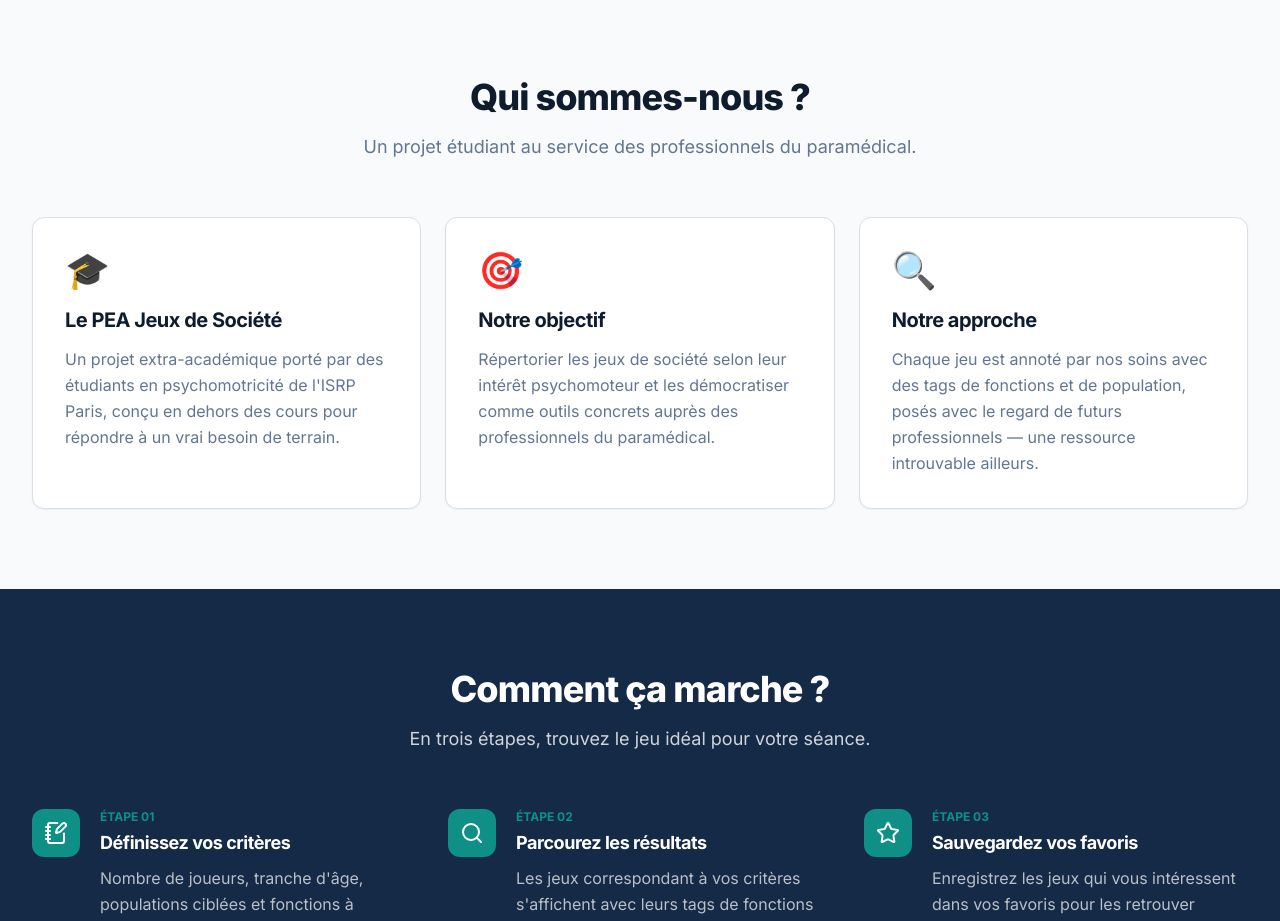
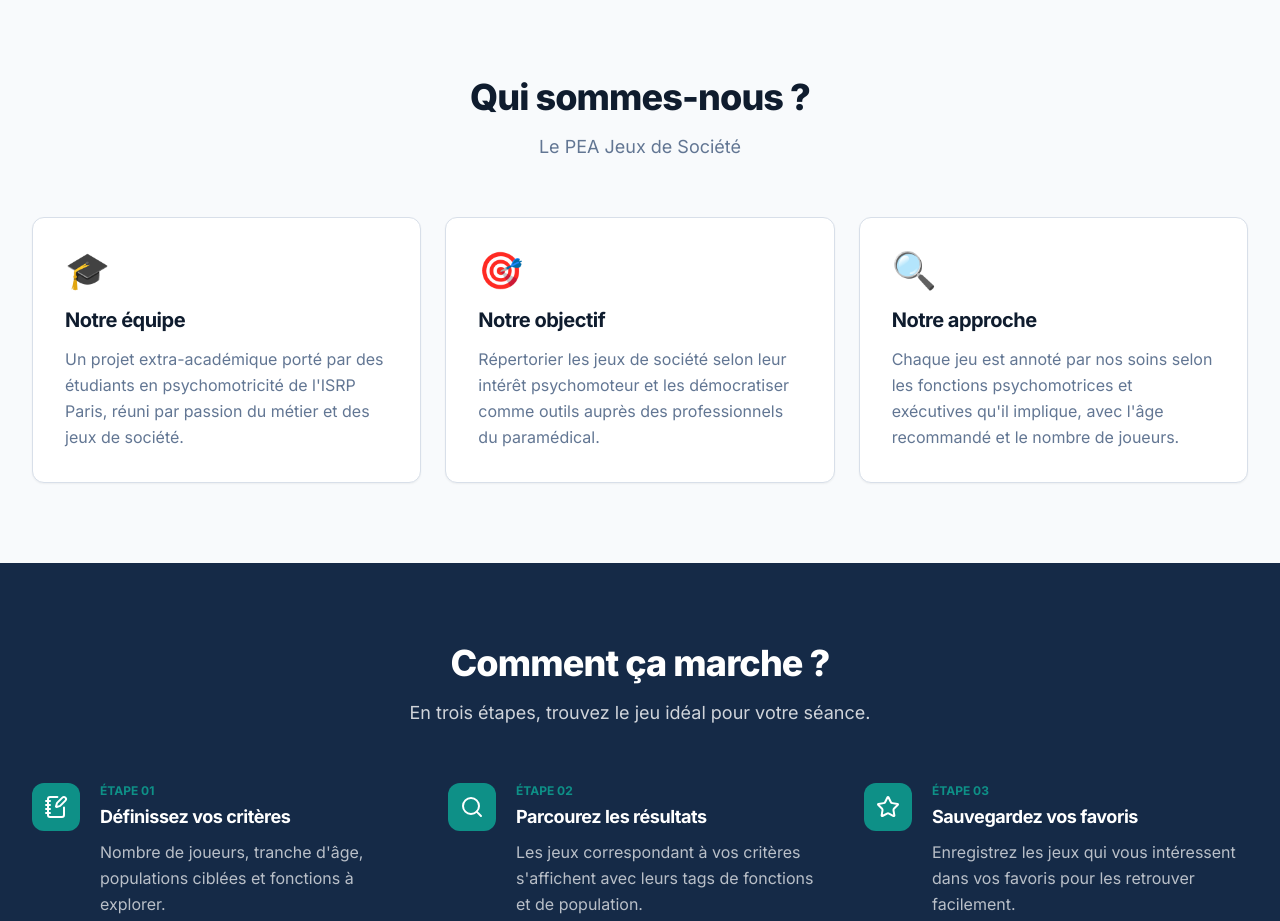
Before and after one commit to DylanMichot/gamechanger, a Next.js app: page / in a window 1280 px wide. Shown: the part 780-1701 px from the top of the page. Built offline with nearby package versions, Linux system fonts and the light colour scheme.

Commit message:
blabla landing page

```diff
--- a/src/app/page.tsx
+++ b/src/app/page.tsx
@@ -63,7 +63,7 @@ export default function HomePage() {
             Qui sommes-nous ?
           </h2>
           <p className="text-muted-foreground text-lg max-w-2xl mx-auto">
-            Un projet étudiant au service des professionnels du paramédical.
+            Le PEA Jeux de Société
           </p>
         </div>
 
@@ -71,21 +71,21 @@ export default function HomePage() {
           {[
             {
               icon: '🎓',
-              title: 'Le PEA Jeux de Société',
+              title: 'Notre équipe',
               description:
-                'Un projet extra-académique porté par des étudiants en psychomotricité de l\'ISRP Paris, conçu en dehors des cours pour répondre à un vrai besoin de terrain.',
+                'Un projet extra-académique porté par des étudiants en psychomotricité de l\'ISRP Paris, réuni par passion du métier et des jeux de société.',
             },
             {
               icon: '🎯',
               title: 'Notre objectif',
               description:
-                'Répertorier les jeux de société selon leur intérêt psychomoteur et les démocratiser comme outils concrets auprès des professionnels du paramédical.',
+                'Répertorier les jeux de société selon leur intérêt psychomoteur et les démocratiser comme outils auprès des professionnels du paramédical.',
             },
             {
               icon: '🔍',
               title: 'Notre approche',
               description:
-                'Chaque jeu est annoté par nos soins avec des tags de fonctions et de population, posés avec le regard de futurs professionnels — une ressource introuvable ailleurs.',
+                'Chaque jeu est annoté par nos soins selon les fonctions psychomotrices et exécutives qu\'il implique, avec l\'âge recommandé et le nombre de joueurs.',
             },
           ].map((item) => (
             <div
```
